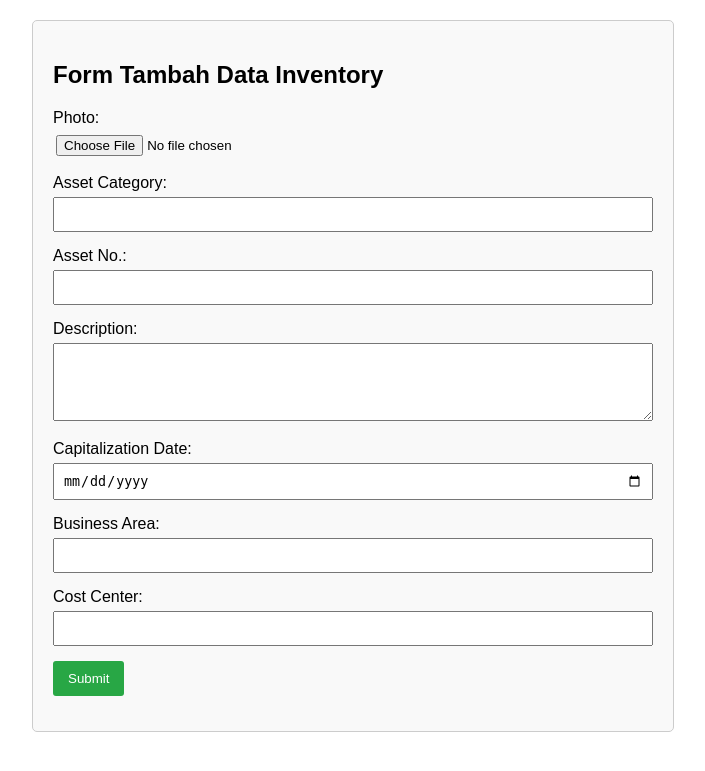
After one commit to 404enigmatic/asset_monitoring2, a PHP site: page /tambah_data.html in a window 1280 px wide. The commit adds this page. Shown: the top 771 px of the page, without its empty margins (287-992 px from the left). Run offline with PHP 8.4, Linux system fonts and the light colour scheme.

Commit message:
sql, form tambah

```diff
--- /dev/null
+++ b/tambah_data.html
@@ -0,0 +1,90 @@
+<!DOCTYPE html>
+<html lang="en">
+<head>
+    <meta charset="UTF-8">
+    <meta name="viewport" content="width=device-width, initial-scale=1.0">
+    <title>Form Tambah Data Asset</title>
+    <style>
+        body {
+            font-family: Arial, sans-serif;
+            margin: 20px;
+        }
+        .form-container {
+            max-width: 600px;
+            margin: 0 auto;
+            padding: 20px;
+            border: 1px solid #ccc;
+            border-radius: 5px;
+            background-color: #f9f9f9;
+        }
+        .form-group {
+            margin-bottom: 15px;
+        }
+        .form-group label {
+            display: block;
+            margin-bottom: 5px;
+        }
+        .form-group input,
+        .form-group select,
+        .form-group textarea {
+            width: 100%;
+            padding: 8px;
+            box-sizing: border-box;
+        }
+        .form-group input[type="file"] {
+            padding: 3px;
+        }
+        .form-group button {
+            padding: 10px 15px;
+            background-color: #28a745;
+            color: #fff;
+            border: none;
+            border-radius: 3px;
+            cursor: pointer;
+        }
+        .form-group button:hover {
+            background-color: #218838;
+        }
+    </style>
+</head>
+<body>
+
+<div class="form-container">
+    <h2>Form Tambah Data Inventory</h2>
+    <form action="submit_inventory.php" method="post" enctype="multipart/form-data">
+        <div class="form-group">
+            <label for="photo">Photo:</label>
+            <input type="file" id="photo" name="photo" accept="image/*" required>
+        </div>
+        <div class="form-group">
+            <label for="asset_category">Asset Category:</label>
+            <input type="text" id="asset_category" name="asset_category" required>
+        </div>
+        <div class="form-group">
+            <label for="asset_no">Asset No.:</label>
+            <input type="text" id="asset_no" name="asset_no" required>
+        </div>
+        <div class="form-group">
+            <label for="description">Description:</label>
+            <textarea id="description" name="description" rows="4" required></textarea>
+        </div>
+        <div class="form-group">
+            <label for="capitalization_date">Capitalization Date:</label>
+            <input type="date" id="capitalization_date" name="capitalization_date" required>
+        </div>
+        <div class="form-group">
+            <label for="business_area">Business Area:</label>
+            <input type="text" id="business_area" name="business_area" required>
+        </div>
+        <div class="form-group">
+            <label for="cost_center">Cost Center:</label>
+            <input type="text" id="location" name="location" required>
+        </div>
+        <div class="form-group">
+            <button type="submit">Submit</button>
+        </div>
+    </form>
+</div>
+
+</body>
+</html>
```
Also changed, not shown: index.php (+7 -6 lines), sql/asset_monitoring.sql (added).
